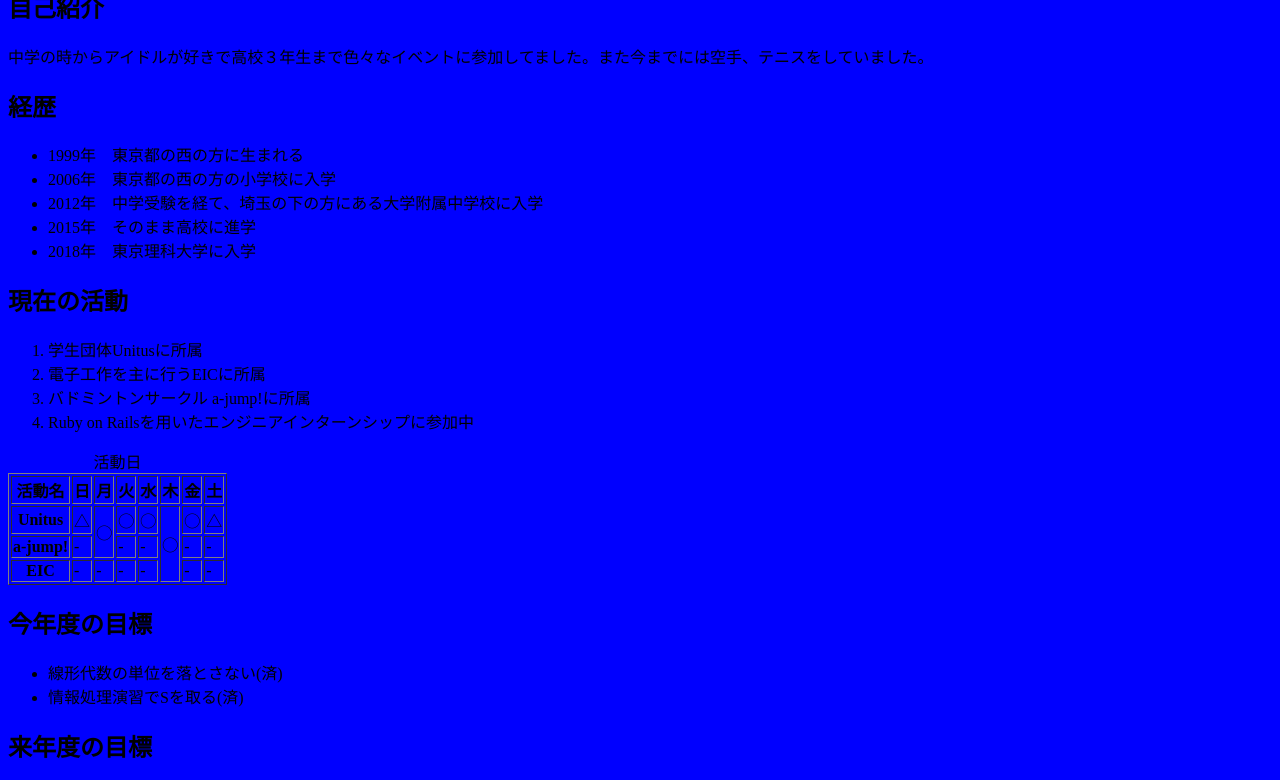
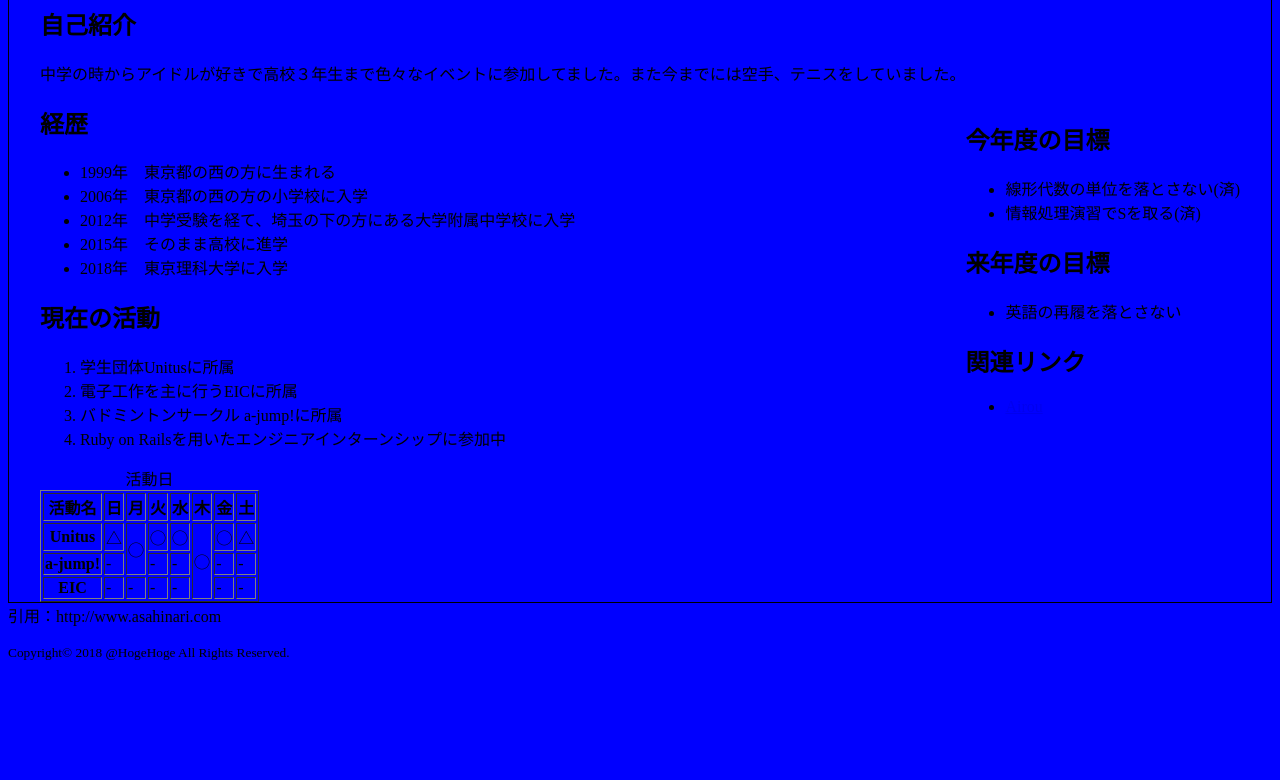
Before and after one commit to AirouTUS/git_workshop_20200222, a plain HTML site: page index.html in a window 1280 px wide. Shown: the part 199-979 px from the top of the page. After the commit the page ends 876 px from the top, so only its background shows below. Drawn offline with Linux system fonts and the light colour scheme.

Commit message:
flexbox適用しましたよ-

```diff
--- a/main.css
+++ b/main.css
@@ -1,3 +1,9 @@
 body {
   background: blue;
 }
+#pageBody{
+  display: flex;
+  justify-content: center;
+    align-items: center;
+    border: 1px solid; /* 見た目用 */
+}
```
